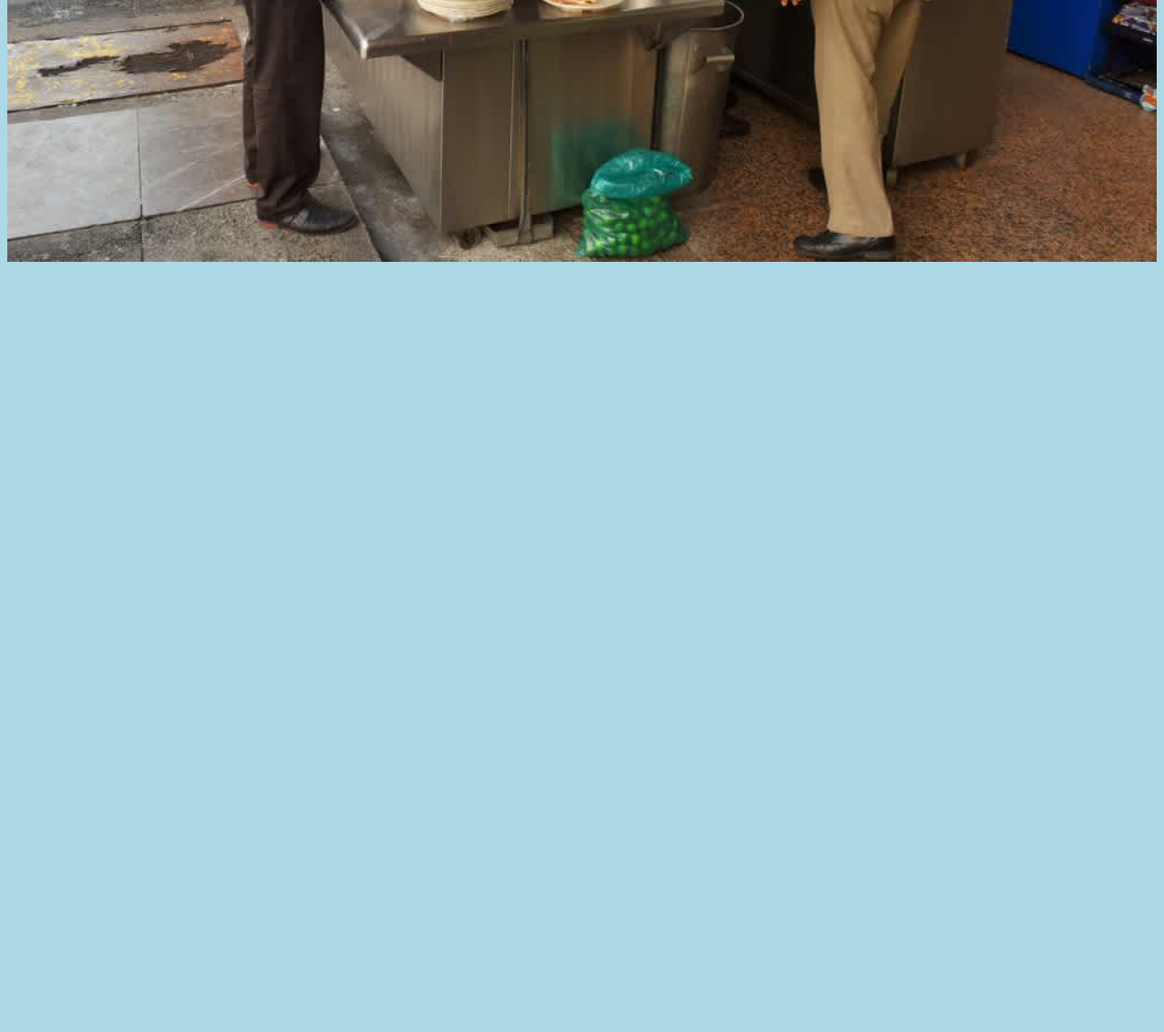
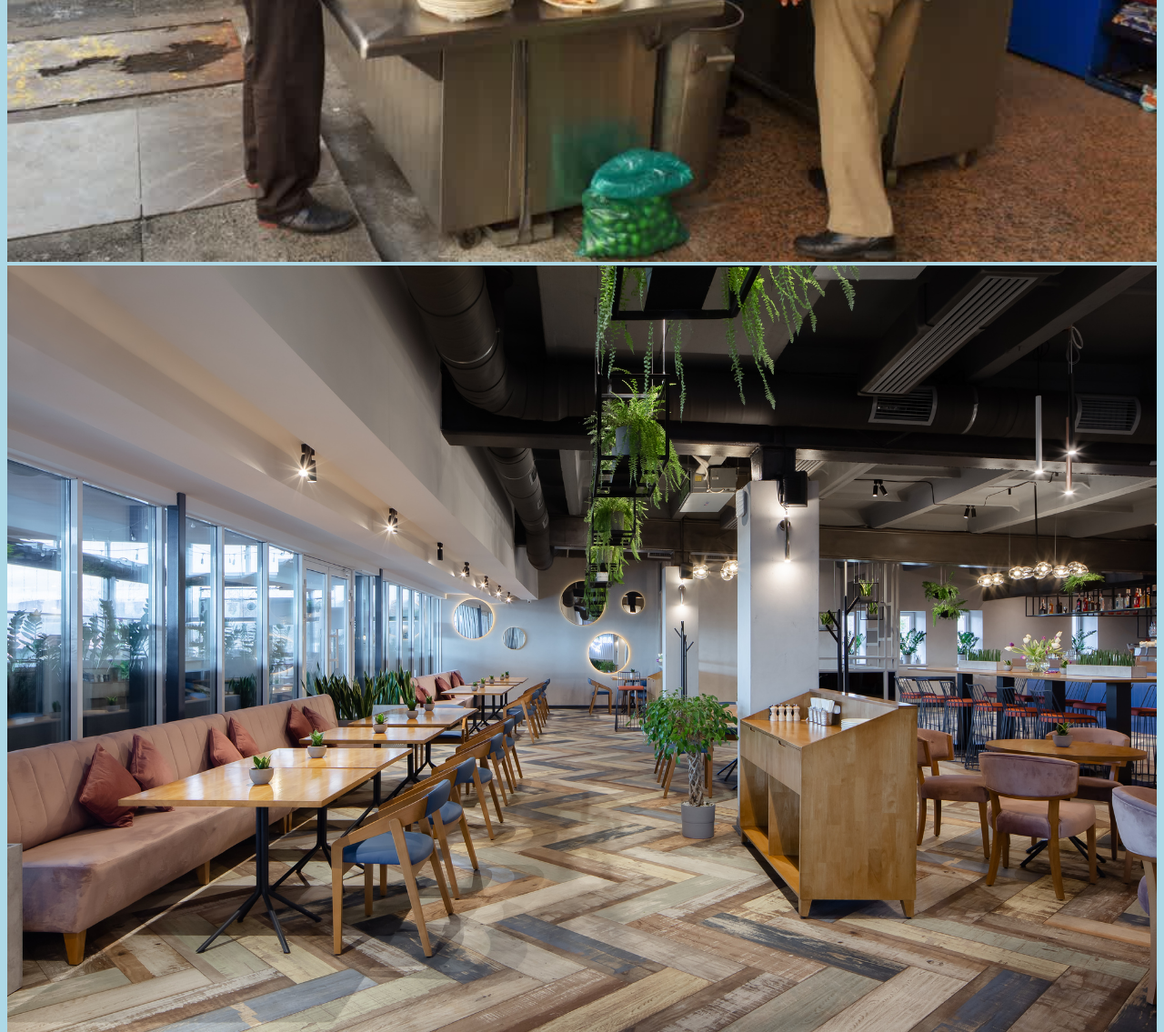
Before and after one commit to LudicrousGosling/git-project, a plain HTML site: page index.html in a window 1280 px wide. Shown: the part 652-1787 px from the top of the page at 91% size. Before the commit the page ends 952 px from the top, so only its background shows below. Drawn offline with Linux system fonts and the light colour scheme.

Commit message:
Se agregó una nueva imagen

```diff
--- a/index.html
+++ b/index.html
@@ -11,5 +11,6 @@
     <p>En este momento estoy aprendiendo a utilizar Git</p>
     <p>Esta es una nueva línea en mi archivo</p>
     <img src="taqueria.jpg" alt="Imagen de una taquería" style="width: 100%;">
+    <div><img src="restaurante.jpg" alt="Imagen de un restaurante" style="width: 100%;"></div>
 </body>
 </html>
```
Also changed, not shown: restaurante.jpg (added).
